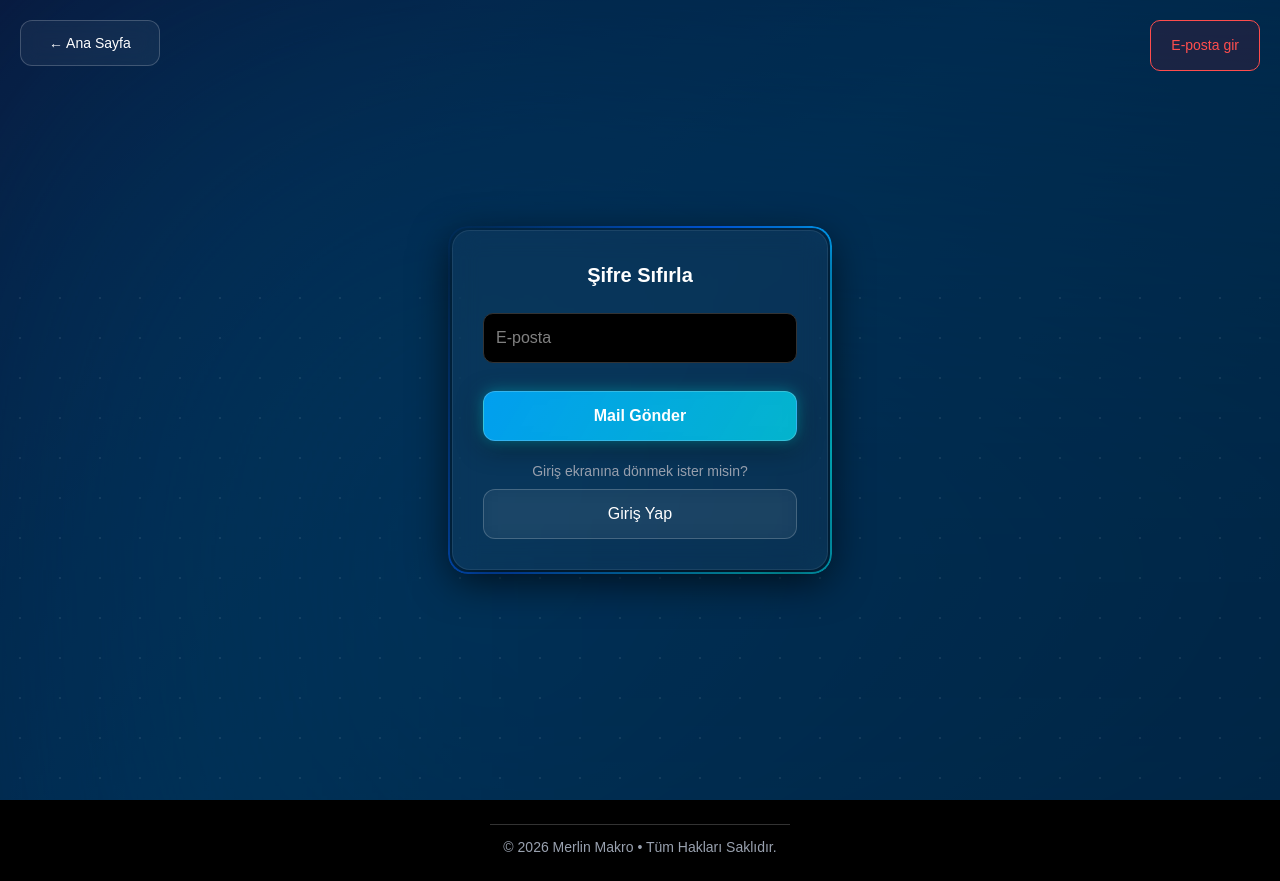
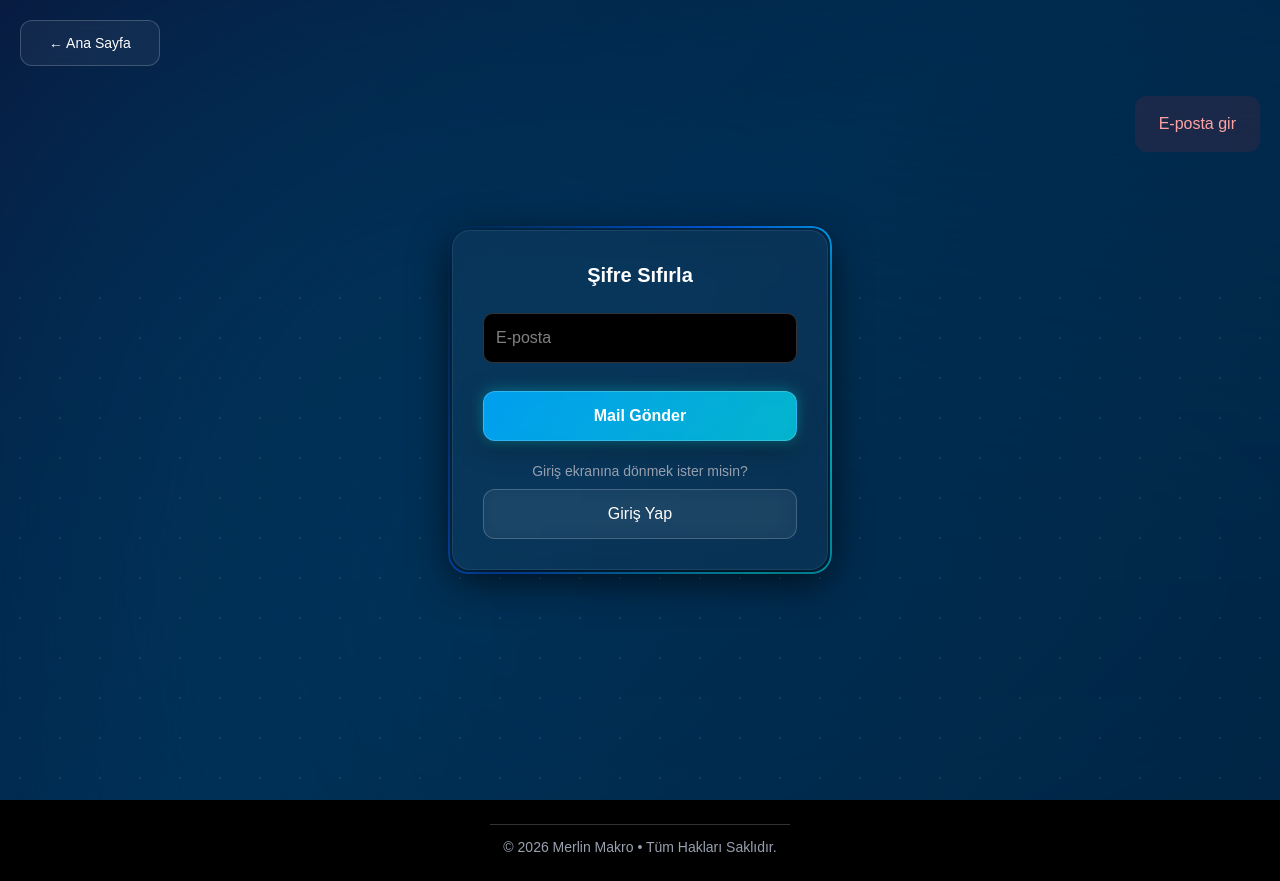
Before and after one commit to MerlinKurapa/merlin-makro, a Next.js app: page /forgot-password in a window 1280 px wide. Both pictures are taken after a click on the button "Mail Gönder". Built offline with nearby package versions, Linux system fonts and the light colour scheme; no server answers.

Commit message:
fix forgot password

```diff
--- a/app/forgot-password/page.tsx
+++ b/app/forgot-password/page.tsx
@@ -3,6 +3,10 @@
 import { useState, useEffect } from "react";
 import { createClient } from "@supabase/supabase-js";
 import { useRouter } from "next/navigation";
+
+// 🔥 HARDCODED (ENV YOK)
+const SUPABASE_URL = "https://qlmphykuggjqhcznbwgq.supabase.co";
+const SUPABASE_KEY = "sb_publishable_OBu1w6AOE67N84ryTy0O6g_1SlsV21N";
 
 export default function ForgotPassword() {
   const router = useRouter();
@@ -18,13 +22,8 @@ export default function ForgotPassword() {
     setTimeout(() => setToast(null), 4000);
   };
 
-  // 🔥 SUPABASE CLIENT (FIX)
   useEffect(() => {
-    const supabaseClient = createClient(
-      process.env.NEXT_PUBLIC_SUPABASE_URL!,
-      process.env.NEXT_PUBLIC_SUPABASE_ANON_KEY!
-    );
-
+    const supabaseClient = createClient(SUPABASE_URL, SUPABASE_KEY);
     setSupabase(supabaseClient);
   }, []);
 
@@ -51,18 +50,19 @@ export default function ForgotPassword() {
   return (
     <div className="rgb-bg min-h-screen flex items-center justify-center relative overflow-hidden">
 
-      {/* BG */}
       <div className="mesh-bg"></div>
       <div className="absolute inset-0 bg-black/30"></div>
 
-      {/* TOAST */}
       {toast && (
-        <div className={`toast ${toast.type}`}>
+        <div className={`fixed right-5 top-24 z-50 px-6 py-4 rounded-xl ${
+          toast.type === "success"
+            ? "bg-green-500/10 text-green-300"
+            : "bg-red-500/10 text-red-300"
+        }`}>
           {toast.msg}
         </div>
       )}
 
-      {/* HOME BUTTON */}
       <div className="absolute top-5 left-5 z-50">
         <button
           onClick={() => router.push("/")}
@@ -72,7 +72,6 @@ export default function ForgotPassword() {
         </button>
       </div>
 
-      {/* CARD */}
       <div className="snake-card w-[380px] z-10">
         <div className="snake-inner text-center">
 
```
